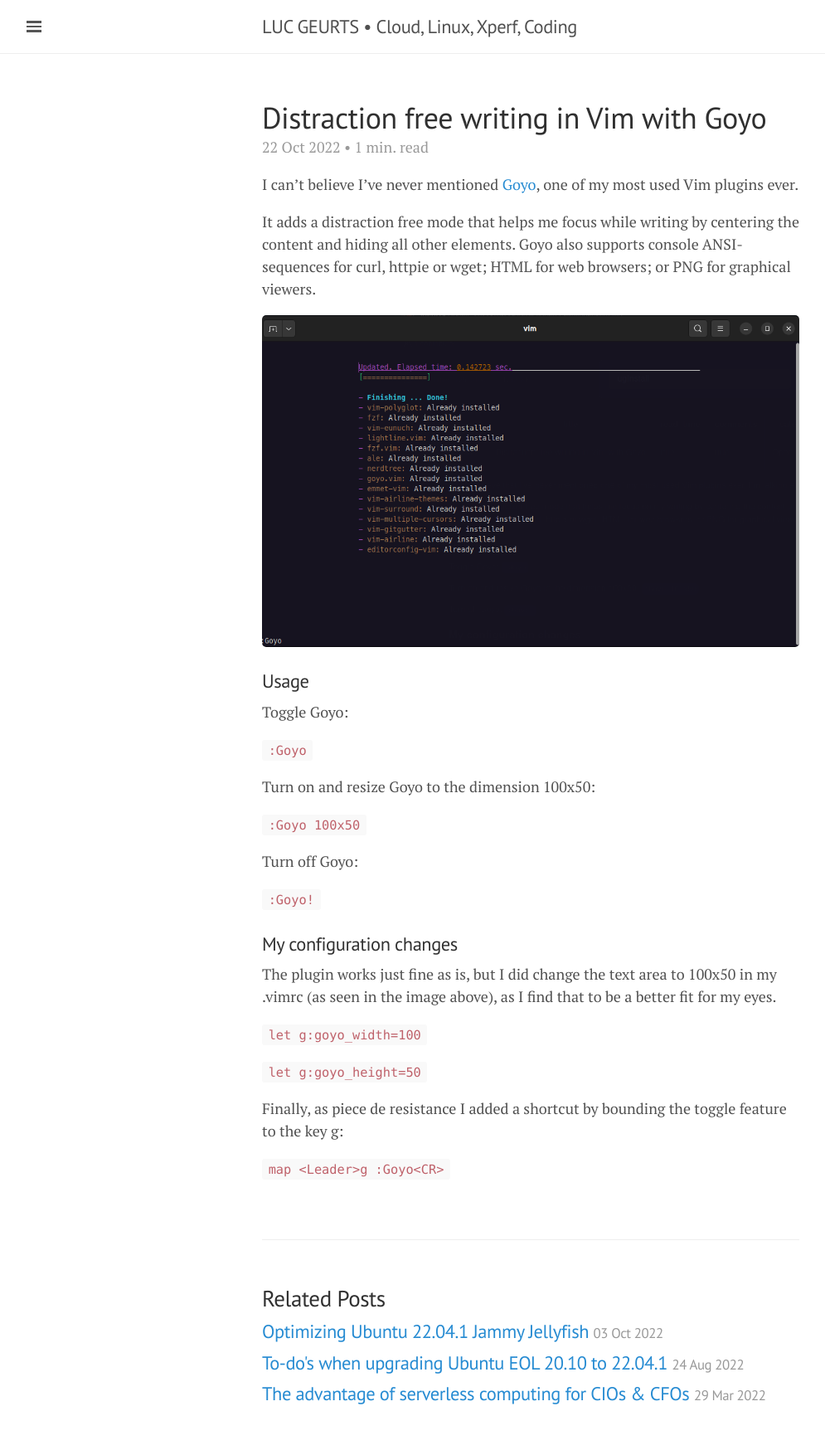
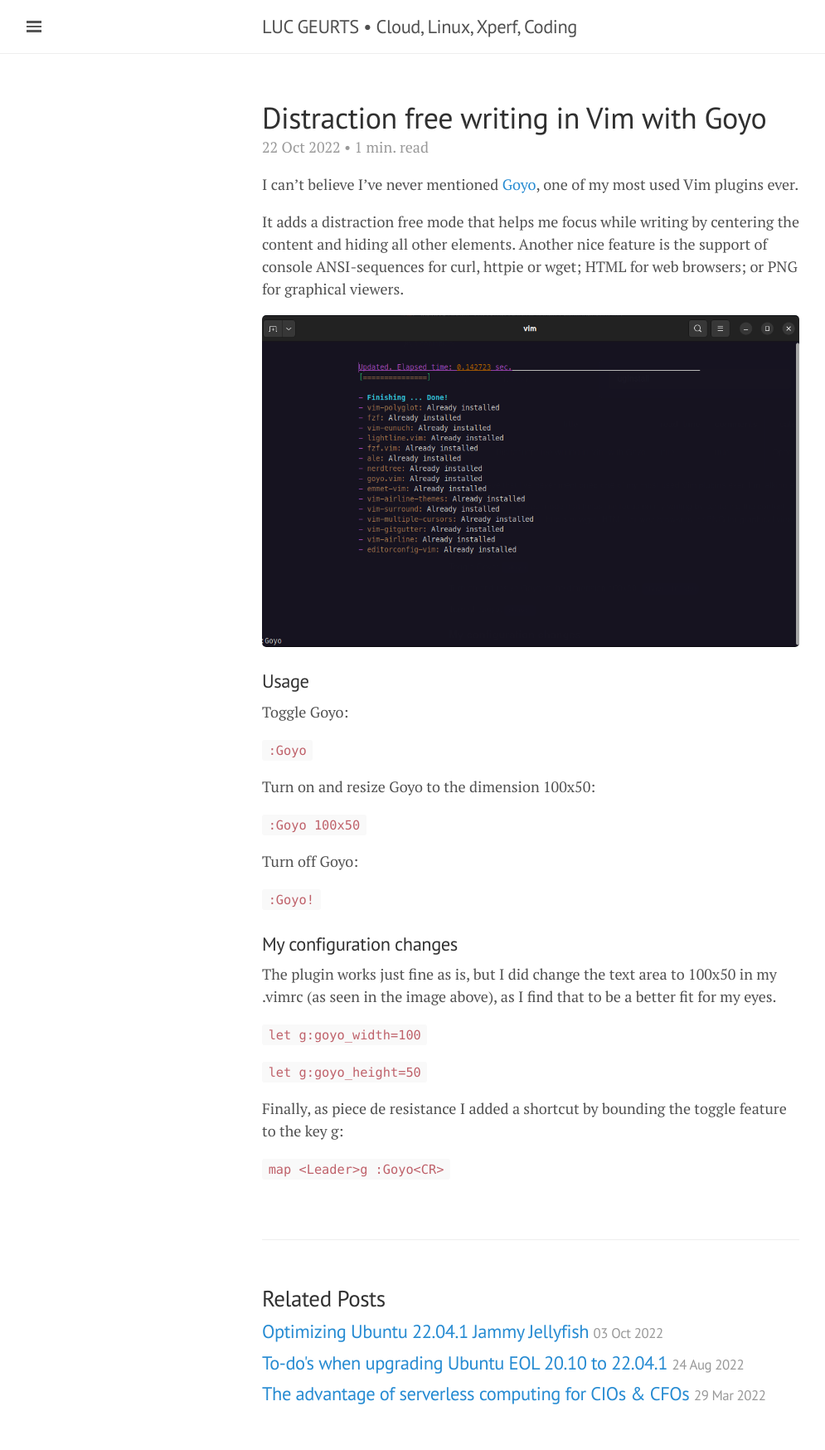
Before and after one commit to lgeurts/lgeurts.github.io, a Jekyll site: the page built from _posts/2022-10-22-distraction-free-writing-in-vim.md, in a window 1280 px wide. Shown: the whole page at 83% size, without its empty margins (0-995 px from the left). Built offline with Jekyll 4.4.1, drawn with Linux system fonts in a browser that asks for light colours; nearby versions of some CDN libraries; comment, search, counter and statistics services are not loaded.

Commit message:
Update 2022-10-22-distraction-free-writing-in-vim.md

```diff
--- a/_posts/2022-10-22-distraction-free-writing-in-vim.md
+++ b/_posts/2022-10-22-distraction-free-writing-in-vim.md
@@ -10,7 +10,7 @@
 I can’t believe I’ve never mentioned [Goyo](https://github.com/junegunn/goyo.vim), one of my most used Vim plugins ever.
 
 It adds a distraction free mode that helps me focus while writing by centering the content and hiding all other elements.
-Goyo also supports console ANSI-sequences for curl, httpie or wget; HTML for web browsers; or PNG for graphical viewers.
+Another nice feature is the support of console ANSI-sequences for curl, httpie or wget; HTML for web browsers; or PNG for graphical viewers.
 
 <img src="/assets/vim-goyo.png" width="654">
 
```
